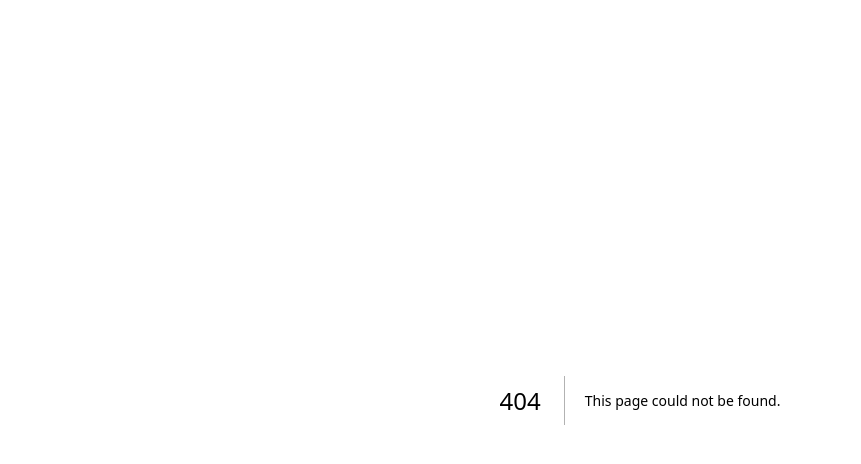
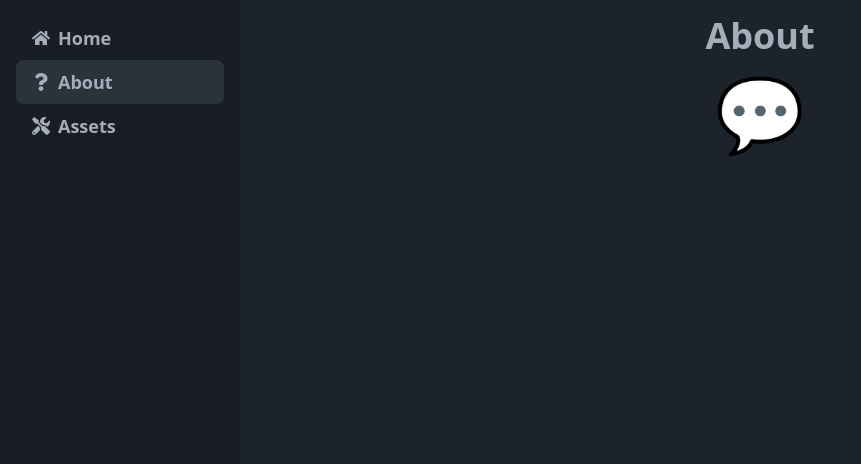
Before and after one commit to TheHandOfGod85/PPM, a Next.js app in the folder frontend/: page /about in a window 1280 px wide. Before the commit this address had no page. Shown: the top 464 px of the page, without its empty margins (0-861 px from the left). Built offline with nearby package versions, Linux system fonts and the light colour scheme.

Commit message:
sidebar implemented frontend

```diff
--- /dev/null
+++ b/frontend/src/components/SideBar.tsx
@@ -0,0 +1,61 @@
+import Link from 'next/link'
+import React, { ReactNode } from 'react'
+import { FaAlignJustify, FaHome, FaQuestion, FaTools } from 'react-icons/fa'
+import { useRouter } from 'next/router'
+interface NavBarProps {
+  children: ReactNode
+}
+export default function SideBar({ children }: NavBarProps) {
+  const router = useRouter()
+  return (
+    <>
+      <div className="drawer lg:drawer-open">
+        <input id="my-drawer-2" type="checkbox" className="drawer-toggle" />
+        <div className="drawer-content">
+          <label
+            htmlFor="my-drawer-2"
+            className="btn btn-ghost btn-lg drawer-button lg:hidden relative left-0"
+          >
+            <FaAlignJustify size={30} />
+          </label>
+          {/* Page content here */}
+          <main className="lg:mt-4">{children}</main>
+        </div>
+        <div className="drawer-side">
+          <label
+            htmlFor="my-drawer-2"
+            aria-label="close sidebar"
+            className="drawer-overlay"
+          ></label>
+          <ul className="menu p-4 w-60 min-h-full bg-base-200 text-base-content font-semibold text-lg">
+            {/* Sidebar content here */}
+            <li>
+              <Link
+                href={'/'}
+                className={router.pathname == '/' ? 'active' : ''}
+              >
+                <FaHome /> Home
+              </Link>
+            </li>
+            <li>
+              <Link
+                href={'/about'}
+                className={router.pathname == '/about' ? 'active' : ''}
+              >
+                <FaQuestion /> About
+              </Link>
+            </li>
+            <li>
+              <Link
+                href={'/#'}
+                className={router.pathname == '#' ? 'active' : ''}
+              >
+                <FaTools /> Assets
+              </Link>
+            </li>
+          </ul>
+        </div>
+      </div>
+    </>
+  )
+}
--- /dev/null
+++ b/frontend/src/components/form/FormInputField.tsx
@@ -0,0 +1,10 @@
+import React from 'react'
+interface FormInputFieldProps{
+
+}
+
+export default function FormInputField() {
+  return (
+    <div>FormInputField</div>
+  )
+}
--- a/frontend/src/pages/_app.tsx
+++ b/frontend/src/pages/_app.tsx
@@ -1,6 +1,12 @@
+/* eslint-disable react/no-children-prop */
+import SideBar from '@/components/SideBar'
 import '@/styles/globals.css'
 import type { AppProps } from 'next/app'
 
 export default function App({ Component, pageProps }: AppProps) {
-  return <Component {...pageProps} />
+  return (
+    <>
+      <SideBar children={<Component {...pageProps} />} />
+    </>
+  )
 }
--- a/frontend/src/pages/_document.tsx
+++ b/frontend/src/pages/_document.tsx
@@ -1,3 +1,4 @@
+import SideBar from '@/components/SideBar'
 import { Html, Head, Main, NextScript } from 'next/document'
 
 export default function Document() {
--- /dev/null
+++ b/frontend/src/pages/about/index.tsx
@@ -0,0 +1,10 @@
+import React from 'react'
+
+export default function About() {
+  return (
+    <div className="flex h-full flex-col justify-center items-center">
+      <h1 className="text-4xl mb-5 font-bold">About</h1>
+      <span className="text-7xl">💬</span>
+    </div>
+  )
+}
--- a/frontend/src/pages/index.tsx
+++ b/frontend/src/pages/index.tsx
@@ -4,6 +4,9 @@ const inter = Inter({ subsets: ['latin'] })
 
 export default function Home() {
   return (
-    <button className="btn btn-accent btn-sm">Button</button>
+    <div className="flex h-full flex-col justify-center items-center">
+      <h1 className="text-4xl mb-5 font-bold">Home</h1>
+      <span className="text-7xl">🏡</span>
+    </div>
   )
 }
```
Also changed, not shown: 1 other file (tests, documents, lock files or other folders).
